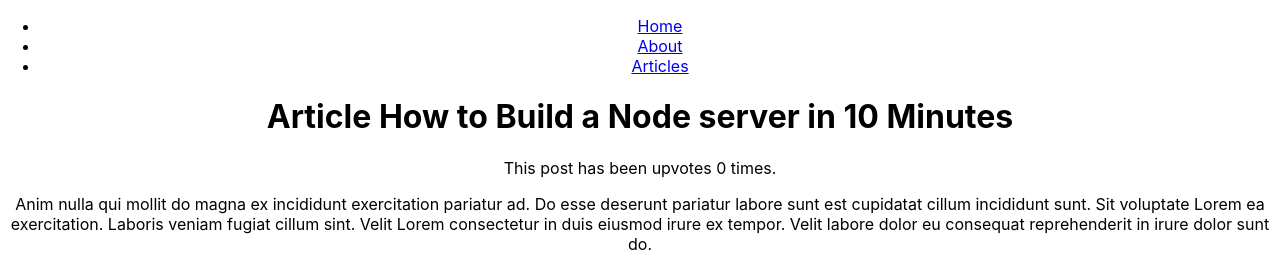
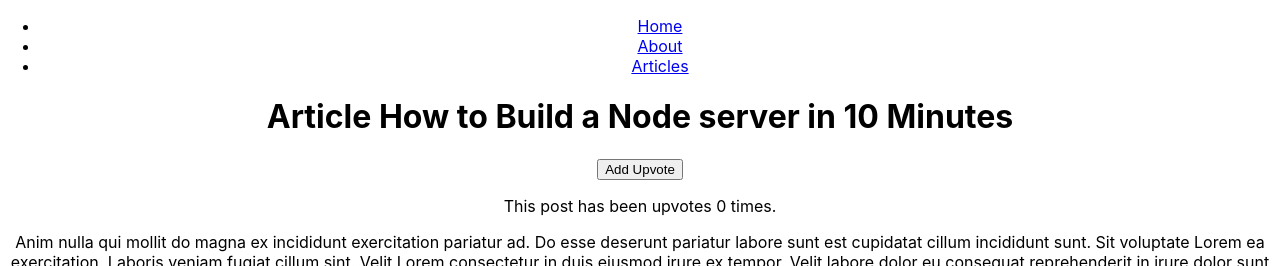
Before and after one commit to kronos-training/my-blog-react-node, a React (Create React App) app in the folder my-blog/: page /article/learn-node in a window 1280 px wide. Shown: the top 266 px of the page. Built offline with nearby package versions, Linux system fonts and the light colour scheme; no server answers.

Commit message:
adding an upvote button

```diff
--- /dev/null
+++ b/my-blog/src/components/UpvotesSection.js
@@ -0,0 +1,21 @@
+import React from 'react';
+
+const UpvotesSection = ({ articleName, setArticleInfo, upvotes }) => {
+    const upvoteArticle = async () => {
+        const result = await fetch(`/api/articles/${articleName}/upvote`, {
+            method: 'post'
+        });
+
+        const body = await result.json();
+        setArticleInfo(body);
+    };
+
+    return (
+        <div id="upvotes-section">
+            <button onClick={() => upvoteArticle()}>Add Upvote</button>
+            <p>This post has been upvotes {upvotes} times.</p>
+        </div>
+    );
+}
+
+export default UpvotesSection;
--- a/my-blog/src/pages/ArticlePage.js
+++ b/my-blog/src/pages/ArticlePage.js
@@ -1,6 +1,7 @@
 import React, { useState, useEffect } from 'react';
 import ArticlesList from '../components/ArticlesList';
 import CommentsList from '../components/CommentsList';
+import UpvotesSection from '../components/UpvotesSection';
 import NotFoundPage from './NotFoundPage';
 import articleContent from './article-content';
 
@@ -29,7 +30,8 @@ const ArticlePage = ({ match }) => {
     return (
         <>
             <h1>Article {article.title}</h1>
-            <p>This post has been upvotes {articleInfo.upvotes} times.</p>
+            <UpvotesSection articleName={name} upvotes={articleInfo.upvotes} setArticleInfo={setArticleInfo} />
+
             {article.content.map((paragraph, key) => (
                 <p key={key}>{paragraph}</p>
             ))}
```
